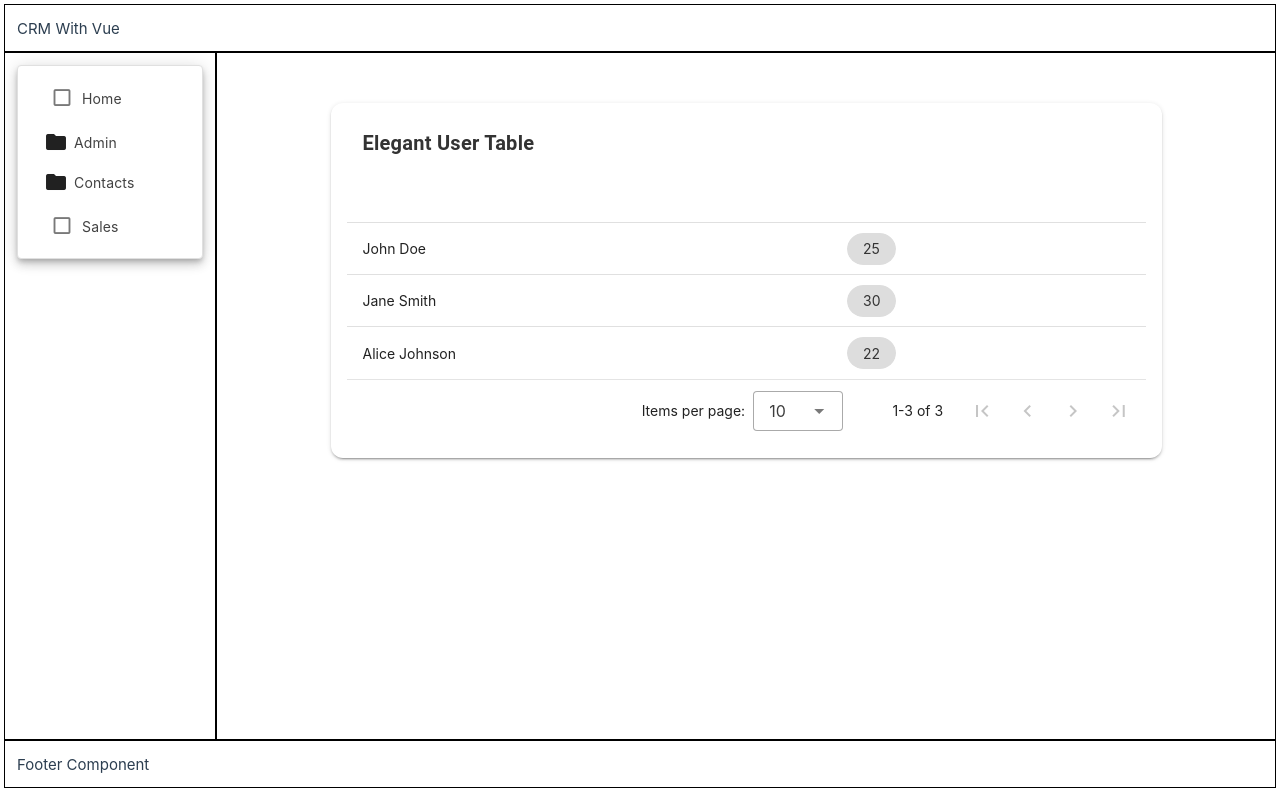
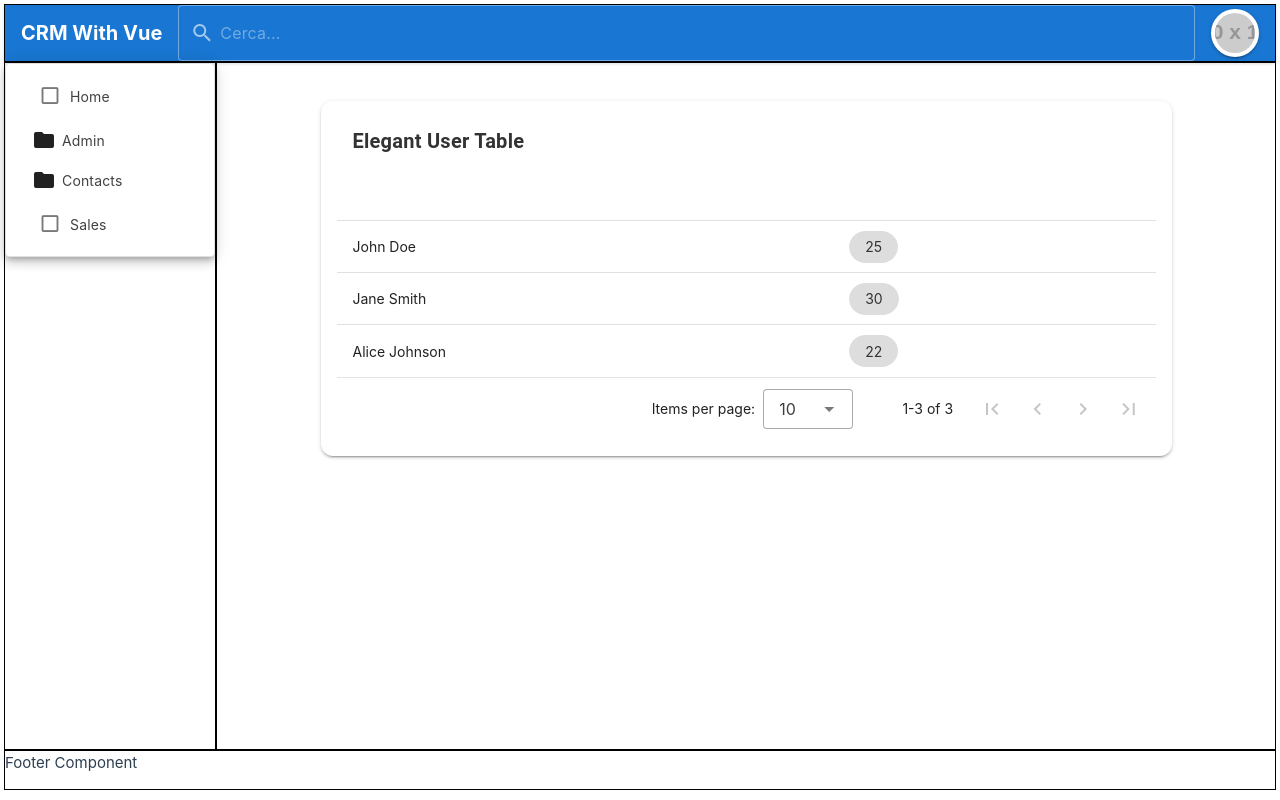
Before and after one commit to zenforall/CRMWithVue, a Vue app: page /customers in a window 1280 px wide. Built offline with nearby package versions, Linux system fonts and the light colour scheme.

Commit message:
Riempito il componenente Header

```diff
--- a/src/components/Header.vue
+++ b/src/components/Header.vue
@@ -1,5 +1,87 @@
 <template>
-    <div style="display: flex">
+ <div class="toolbar-container">
+    <!-- Toolbar personalizzata -->
+    <div class="custom-toolbar">
+      <!-- Titolo a sinistra -->
+      <div class="toolbar-title">
         CRM With Vue
+      </div>
+
+      <!-- Campo di ricerca -->
+      <div class="toolbar-search">
+        <v-text-field
+          placeholder="Cerca..."
+          variant="outlined"
+          hide-details
+          dense
+          clearable
+          prepend-inner-icon="mdi-magnify"
+        ></v-text-field>
+      </div>
+
+      <!-- Avatar utente con menu -->
+      <div class="toolbar-user">
+        <v-menu>
+          <template #activator="{ props }">
+            <v-btn icon v-bind="props">
+              <v-avatar>
+                <img src="https://via.placeholder.com/150" alt="User Avatar" />
+              </v-avatar>
+            </v-btn>
+          </template>
+          <v-list>
+            <v-list-item @click="">
+              <v-list-item-title>Logout</v-list-item-title>
+            </v-list-item>
+          </v-list>
+        </v-menu>
+      </div>
     </div>
+  </div>
 </template>
+
+<style>
+/* Contenitore padre */
+.toolbar-container {
+  display: flex;
+  flex-direction: column;
+  width: 100%;
+  height: 100%;
+  margin: 0;
+  padding: 0;
+  box-sizing: border-box;
+}
+
+/* Toolbar */
+.custom-toolbar {
+  display: flex;
+  align-items: center;
+  justify-content: space-between;
+  width: 100%; /* La toolbar si estende per tutta la larghezza */
+  /*height: 64px;*/ /* Altezza standard */
+  padding: 0 16px;
+  background-color: #1976d2; /* Colore primario */
+  color: white;
+  box-shadow: 0px 2px 4px rgba(0, 0, 0, 0.2); /* Ombra */
+  box-sizing: border-box;
+}
+
+/* Titolo a sinistra */
+.toolbar-title {
+  font-size: 20px;
+  font-weight: bold;
+  white-space: nowrap;
+}
+
+/* Campo di ricerca */
+.toolbar-search {
+  flex: 1; /* Occupa lo spazio disponibile */
+  margin: 0 16px;
+}
+
+/* Avatar utente */
+.toolbar-user {
+  display: flex;
+  align-items: center;
+}
+</style>
--- a/src/layouts/MainLayout.vue
+++ b/src/layouts/MainLayout.vue
@@ -7,22 +7,22 @@ import { RouterView } from 'vue-router'
 
 <template>
   <v-row>
-    <v-col cols="12" style="height: 6vh;border: solid 1px black">
+    <v-col cols="12" style="border: solid 1px black;padding: 0px;">
       <header>
         <Header/>
       </header>
     </v-col>
-    <v-col cols="2" style="height: 86vh;border:solid 1px black">
+    <v-col cols="2" style="height: 86vh;border: solid 1px black;padding: 0px;">
       <nav>
         <Menu />
       </nav>
     </v-col>
-    <v-col cols="10" style="height: 86vh;border:solid 1px black">
+    <v-col cols="10" style="height: 86vh;border:solid 1px black;padding: 0px">
       <main><RouterView /></main>
     </v-col>
   </v-row>
   <v-row>
-    <v-col cols="12" style="height: 6vh;border: solid 1px black">
+    <v-col cols="12" style="height: 5vh;border: solid 1px black;padding: 0px;">
       <footer>
         <Footer />
       </footer>
--- a/src/views/UsersView.vue
+++ b/src/views/UsersView.vue
@@ -72,7 +72,7 @@ import { useUserStore } from "../stores/user"
 
 <style>
 .fixed-height-table {
-max-height: 60vh; /* Imposta un'altezza massima */
+/*max-height: 60vh;*/ /* Imposta un'altezza massima */
 overflow-y: auto;  /* Aggiungi uno scroll verticale se necessario */
 }
 </style>
```
